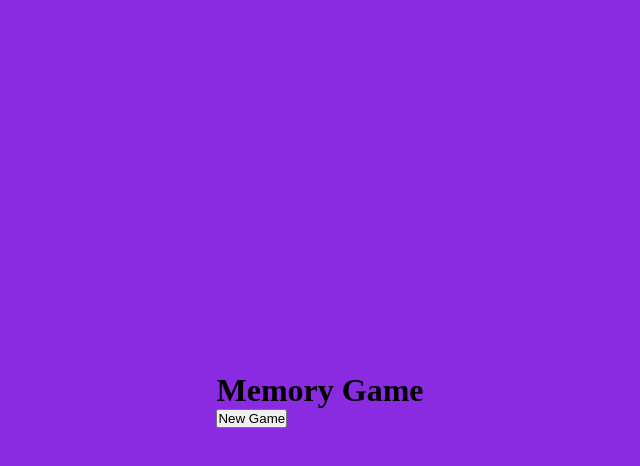
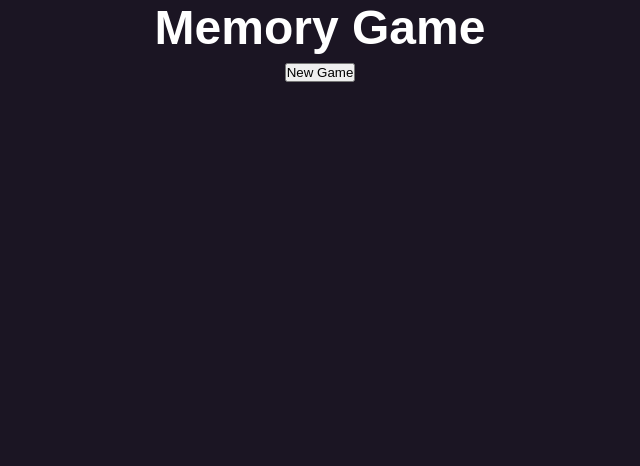
Before and after one commit to brandonfelty/memory-game, a React (Create React App) app: page / in a window 1280 px wide. Shown: the top 466 px of the page, without its empty margins (320-960 px from the left). Built offline with nearby package versions, Linux system fonts and the light colour scheme.

Commit message:
change page style

```diff
--- a/src/styles/index.css
+++ b/src/styles/index.css
@@ -5,11 +5,11 @@
 }
 
 body {
-  height: 100vh;
+  font-family: sans-serif;
   background-color: blueviolet;
   margin: 0;
-  display: flex;
-  margin: auto;
-  align-items: center;
-  justify-content: center;
+  font-size: 1.5em;
+  text-align: center;
+  background: #1b1523;
+  color: #fff;
 }
```
